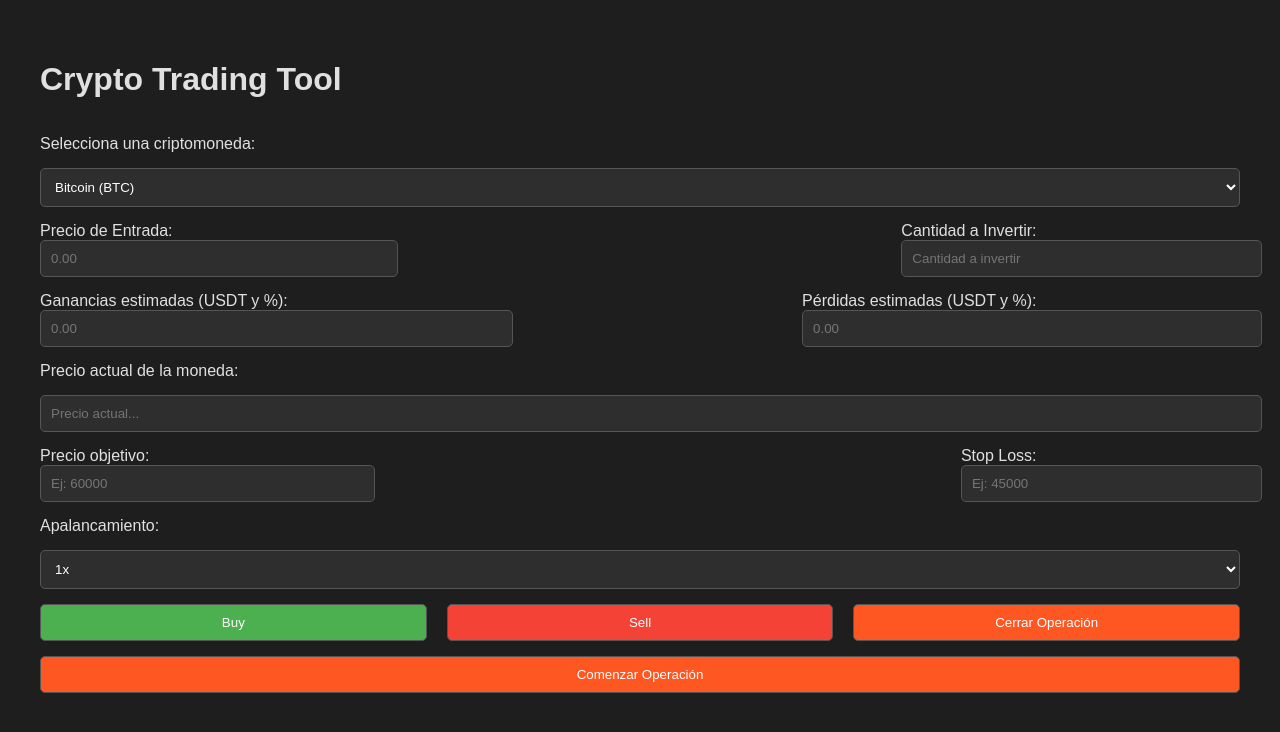
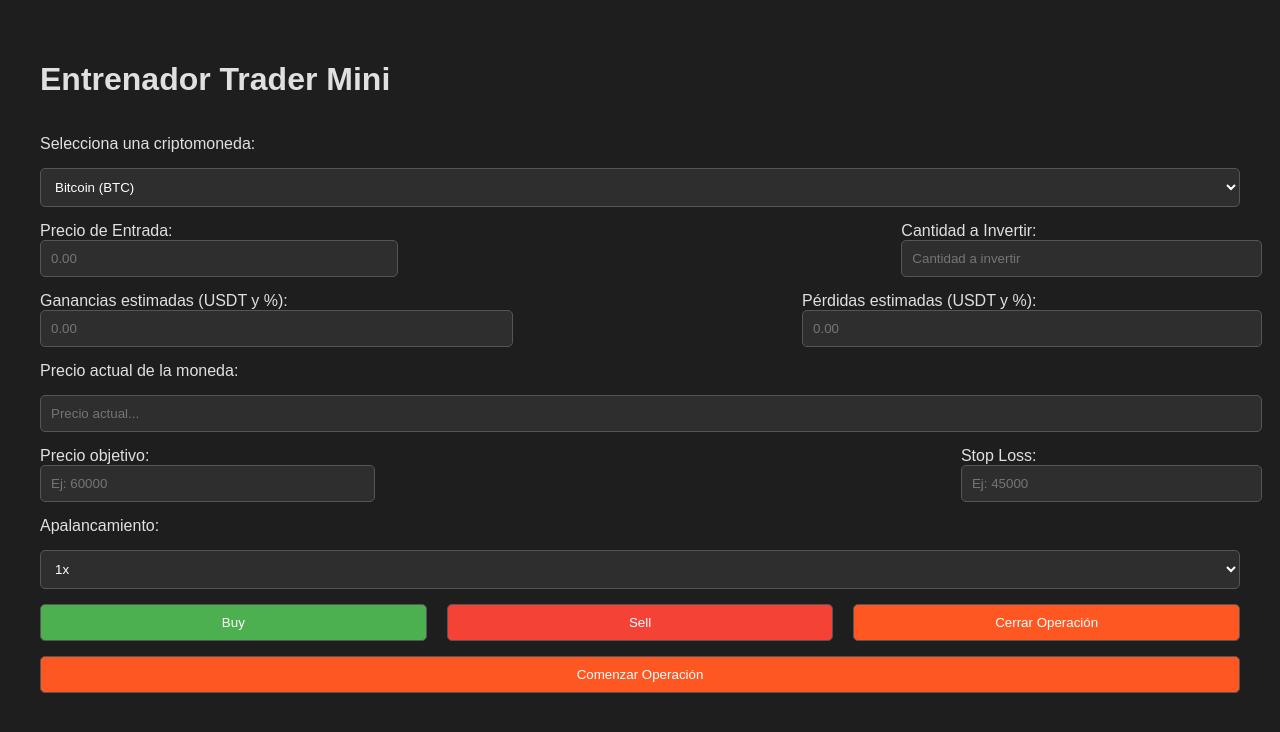
Before and after one commit to andres28m/EntrenadorTraderMini, a plain HTML site: page index.html in a window 1280 px wide. Shown: the top 732 px of the page. Drawn offline with Linux system fonts and the light colour scheme; a script that the page names is missing.

Commit message:
Update index.html

```diff
--- a/index.html
+++ b/index.html
@@ -131,7 +131,7 @@
 </head>
 <body>
     <div class="container">
-        <h1>Crypto Trading Tool</h1>
+        <h1>Entrenador Trader Mini</h1>
 
         <!-- Selector de Criptomoneda -->
         <label for="crypto-select">Selecciona una criptomoneda:</label>
```
